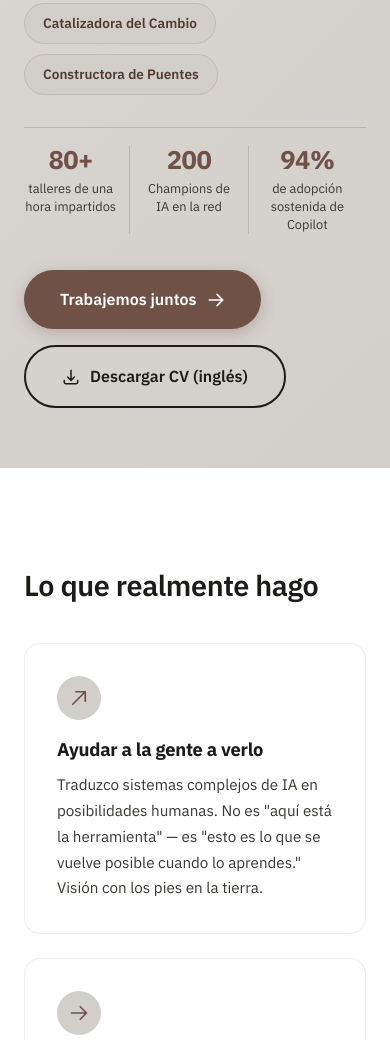
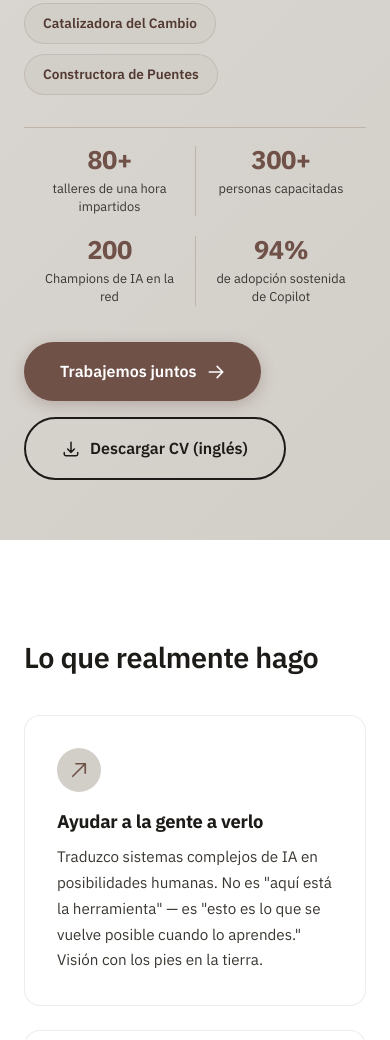
Before and after one commit to Atamez6744/atamez6744.github.io, a plain HTML site: page es/index.html in a window 390 px wide. Shown: the part 880-1920 px from the top of the page. Drawn offline with Linux system fonts and the light colour scheme.

Commit message:
Homepage: add 300+ people trained proof point
Fourth proof point in the hero row (EN + ES). Row becomes a 4-column grid
on desktop and a 2x2 grid on phones.

Co-Authored-By: Claude Opus 5.5 <noreply@anthropic.com>
Claude-Session: https://claude.ai/code/session_01Q5eCC48NxpcSr5A6YuF6uA

```diff
--- a/es/index.html
+++ b/es/index.html
@@ -264,19 +264,18 @@
 
     /* Proof points row (hero) */
     .hero-proof {
-      display: flex;
-      flex-wrap: wrap;
+      display: grid;
+      grid-template-columns: repeat(4, 1fr);
       gap: 0;
       margin: 0 0 36px;
       padding: 18px 0 0;
       border-top: 1px solid var(--sage-light);
       list-style: none;
-      max-width: 560px;
+      max-width: 620px;
     }
     .hero-proof li {
-      flex: 1 1 0;
       min-width: 0;
-      padding: 0 20px;
+      padding: 0 16px;
       border-left: 1px solid var(--sage-light);
     }
     .hero-proof li:first-child { padding-left: 0; border-left: none; }
@@ -1211,7 +1210,9 @@
       .hero-tagline { font-size: 0.75rem; letter-spacing: 0.18em; }
       .hero-text { max-width: 100%; }
       .hero-proof { margin-left: auto; margin-right: auto; }
-      .hero-proof li { padding: 0 12px; }
+      .hero-proof { grid-template-columns: repeat(2, 1fr); row-gap: 20px; }
+      .hero-proof li, .hero-proof li:first-child { padding: 0 12px; border-left: none; }
+      .hero-proof li:nth-child(even) { border-left: 1px solid var(--sage-light); }
       .hero-proof-number { font-size: 1.6rem; }
 
       .quotes-track { flex-direction: column; align-items: center; gap: 32px; }
@@ -1327,6 +1328,7 @@
           </div>
           <ul class="hero-proof" aria-label="Resultados">
             <li><span class="hero-proof-number">80+</span><span class="hero-proof-label">talleres de una hora impartidos</span></li>
+            <li><span class="hero-proof-number">300+</span><span class="hero-proof-label">personas capacitadas</span></li>
             <li><span class="hero-proof-number">200</span><span class="hero-proof-label">Champions de IA en la red</span></li>
             <li><span class="hero-proof-number">94%</span><span class="hero-proof-label">de adopción sostenida de Copilot</span></li>
           </ul>
```
Also changed, not shown: index.html (+8 -6 lines).
